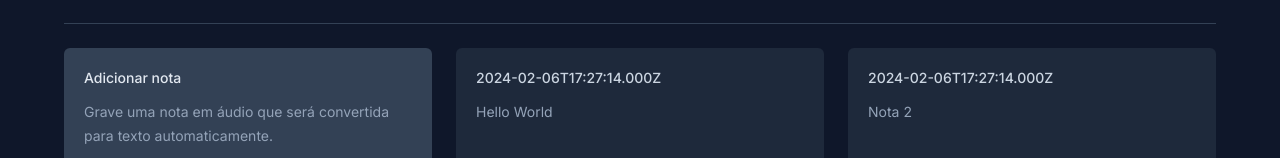
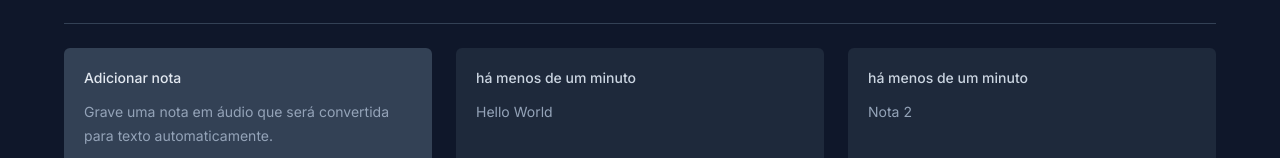
Before and after one commit to bruna15limaa/NLW-Notes, a React (Vite) app: page / in a window 1280 px wide. Shown: the part 133-291 px from the top of the page. Built offline with nearby package versions, Linux system fonts and the light colour scheme.

Commit message:
{formatDistanceToNow(note.date, { locale: ptBR, addSuffix: true })}

```diff
--- a/src/components/note-card.tsx
+++ b/src/components/note-card.tsx
@@ -16,7 +16,7 @@ export function NoteCard({ note }: NoteCardProps){
         <Dialog.Root>
         <Dialog.Trigger className='rounded-md text-left flex flex-col bg-slate-800 p-5 gap-3 overflow-hidden relative hover:ring-2 outline-none focus-visible:ring-2 focus-visible:ring-lime-400'>
         <span className='text-sm font-medium text-slate-300'>
-            {note.date.toISOString()}
+        {formatDistanceToNow(note.date, { locale: ptBR, addSuffix: true })}
           </span>
           <p className='text-sm leading-6 text-slate-400'>
             {note.content}
```
